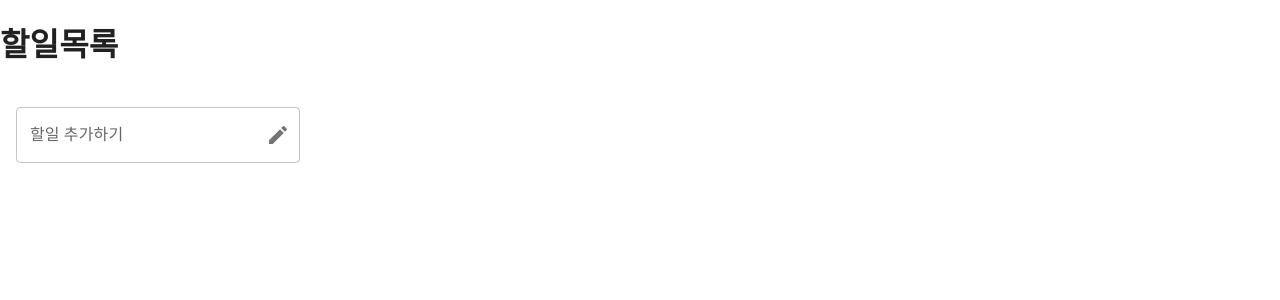
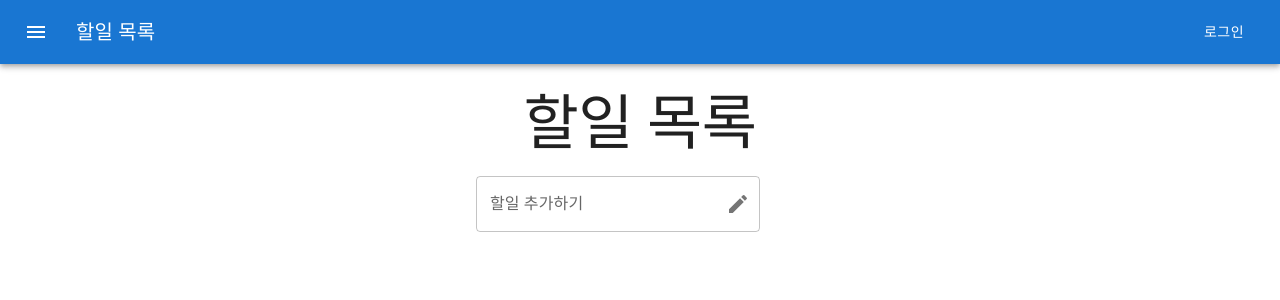
Before and after one commit to bbangwon/react-todos, a React (Vite) app: page / in a window 1280 px wide. Shown: the top 300 px of the page. Built offline with nearby package versions, Linux system fonts and the light colour scheme.

Commit message:
최종 스타일 지정

```diff
--- a/src/App.jsx
+++ b/src/App.jsx
@@ -1,14 +1,15 @@
 import CssBaseline from '@mui/material/CssBaseline'
 import TodoList from './TodoList'
+import Navbar from './Navbar'
 
 import './App.css'
 
 function App() {
   return (
     <>
+      <Navbar />
       {/* CssBaseline은 기본적인 CSS를 초기화해주는 컴포넌트입니다. */}
       <CssBaseline />
-      <h1>할일목록</h1>
       <TodoList />
     </>
   )
--- /dev/null
+++ b/src/Navbar.jsx
@@ -0,0 +1,32 @@
+import * as React from 'react';
+import AppBar from '@mui/material/AppBar';
+import Box from '@mui/material/Box';
+import Toolbar from '@mui/material/Toolbar';
+import Typography from '@mui/material/Typography';
+import Button from '@mui/material/Button';
+import IconButton from '@mui/material/IconButton';
+import MenuIcon from '@mui/icons-material/Menu';
+
+export default function Navbar() {
+  return (
+    <Box sx={{ flexGrow: 1 }}>
+      <AppBar position="static">
+        <Toolbar>
+          <IconButton
+            size="large"
+            edge="start"
+            color="inherit"
+            aria-label="menu"
+            sx={{ mr: 2 }}
+          >
+            <MenuIcon />
+          </IconButton>
+          <Typography variant="h6" component="div" sx={{ flexGrow: 1 }}>
+            할일 목록
+          </Typography>
+          <Button color="inherit">로그인</Button>
+        </Toolbar>
+      </AppBar>
+    </Box>
+  );
+}
--- a/src/TodoList.jsx
+++ b/src/TodoList.jsx
@@ -2,6 +2,8 @@
 import List from '@mui/material/List';
 import TodoItem from './TodoItem';
 import TodoForm from './TodoForm';
+import Box from '@mui/material/Box';
+import Typography from '@mui/material/Typography';
 
 const getInitialData = () => {
     const data = localStorage.getItem('todos');
@@ -30,11 +32,21 @@
     const addTodo = (text) => {
         console.log(text);
         setTodos(
-            [...todos, { id: crypto.randomUUID(), text, completed: false}]
+            [...todos, { id: crypto.randomUUID(), text, completed: false }]
         );
     };
 
     return (
+        <Box sx={{
+            display: "flex",
+            justifyContent: "center",
+            flexDirection: "column",
+            alignItems: "center",
+            m: 3
+            }}>
+        <Typography variant="h2" component="div" sx={{ flexGrow: 1 }}>
+            할일 목록
+          </Typography>
             <List sx={{ width: '100%', maxWidth: 360, bgcolor: 'background.paper' }}>
                 {todos.map(todo => (
                     <TodoItem
@@ -45,5 +57,6 @@
                 ))}
                 <TodoForm addTodo={addTodo} />
             </List>
+        </Box>
     );
 }
```
Lines whose indentation alone changed are shown as unchanged.
